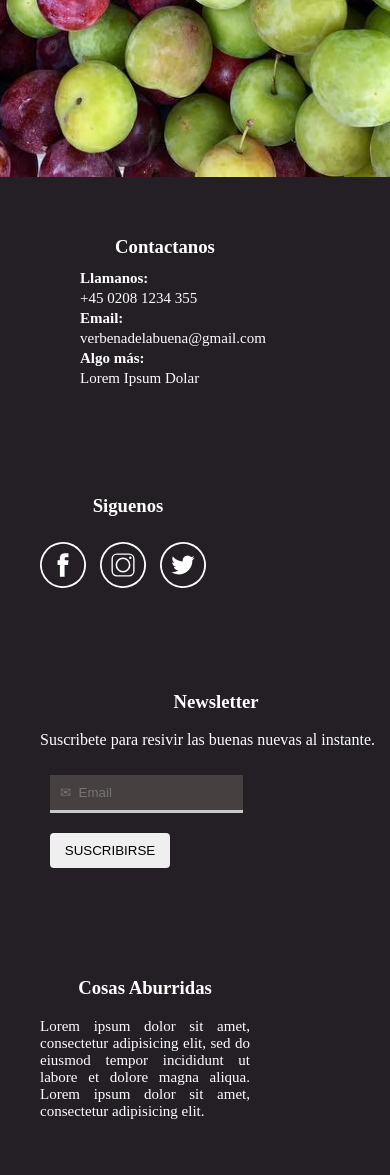
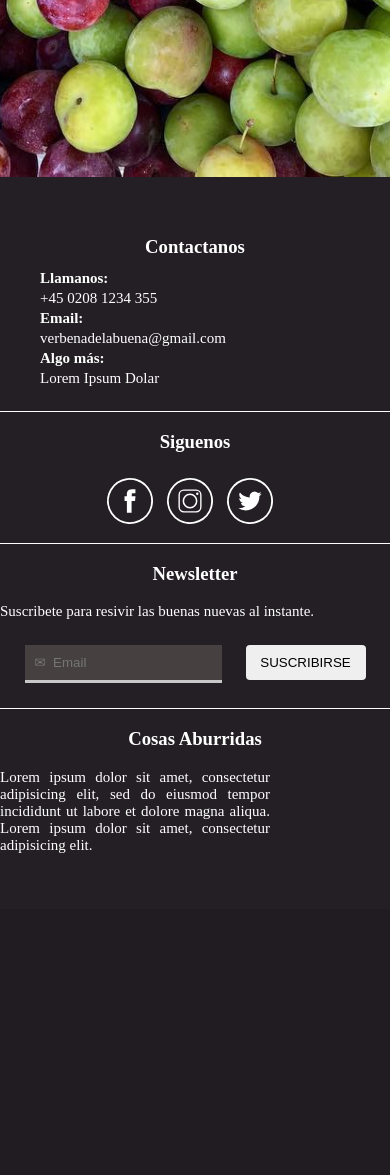
Before and after one commit to itsrenenvt/verbena, a PHP site: page / in a window 390 px wide. Shown: the part 2109-3284 px from the top of the page. After the commit the page ends 2962 px from the top, so only its background shows below. Run offline with PHP 8.4, Linux system fonts and the light colour scheme.

Commit message:
funcionamiento del footer al 50%.

```diff
--- a/css/style.css
+++ b/css/style.css
@@ -81,54 +81,6 @@ ul.menu_ul li a.active{
 	height: 662px;
 }
 
-.foot_uno{
-	text-align: center;
-	color: white;
-	font-style: normal;
-	font-weight: normal;
-	padding: 2.5em;
-	float: left;
-}
-
-.foot_ul{
-	list-style-type: none;
-	text-align: left;
-	font-size: 15px;
-	line-height: 5px;
-}
-
-.foot_li{
-	font-weight: bold;
-}
-
-.img_foot{
-	width: 100%;
-	max-width: 46px;
-	padding-top: 6px;
-	padding-right: 10px;
-}
-
-.foot_p{
-	font-size: 15px;
-	width: 14em;
-	text-align: justify;
-}
-
-.foot_n{
-	width: 22em;
-	text-align: justify;
-}
-
-.foot_uno input{
-	width: 13em;
-}
-
-footer{
-	/* padding: 10em; */
-	overflow: hidden;
-	background: rgb(35, 31, 36);
-	float: center;
-}
 
 .img_right{
 	width: 100%;
@@ -145,17 +97,62 @@ ul.menu_ul img{
 	background-color: #111;
 }
 
-/* INICIO */
+/*Configuración del footer*/
+/*No se ve porque no tiene padding*/
 
-/*Afecta a todo el formulario*/
-.form_sub {
-	/* padding: 3px; */
+.footer{
+	background: rgb(35, 31, 36);
+	overflow: hidden;
+	width: 100%;
+	color: white;
+	text-align: center;
+	padding-top: 40px;
+	padding-bottom: 40px;
+}
+
+.foot_uno, .foot_dos, .foot_tres, .foot_cuatro{
+	float: left;
+	margin-left: 3em;
+	text-align: center;
+}
+
+.foot_tres form{
 	display: flex;
 	flex-direction: row;
-	justify-content: center;
-	float: left;
 }
 
+.foot_ul{
+	width: 100%;
+	list-style-type: none;
+	text-align: justify;
+	font-size: 15px;
+	line-height: 5px;
+}
+
+.foot_li{
+	font-weight: bold;
+}
+
+.img_foot{
+	width: 100%;
+	max-width: 46px;
+	padding-top: 6px;
+	padding-right: 10px;
+}
+
+.foot_cuatro p{
+	width: 18em;
+	font-size: 15px;
+	text-align: justify;
+}
+
+.foot_tres p{
+	width: 22em;
+	font-size: 15px;
+	text-align: justify;
+}
+
+/*Caracteristicas del formulario*/
 .btn_submit{
 	background-color: #EFEFEF;
 	padding: 10px;
@@ -168,7 +165,6 @@ ul.menu_ul img{
 	border-bottom: none;
 	color: rgb(0, 0, 0)white;
 	border-radius: 4px;
-	/* box-shadow: 2px 2px 5px #aaaaaa; */
 }
 
 .btn_submit:hover {
@@ -190,9 +186,30 @@ ul.menu_ul img{
 	color: white;
 }
 
+
+
 @media screen and (max-width: 1110px) {
 	ul.menu_ul li.right,	ul.menu_ul li{
 		float: none;
+	}
+
+	.foot_uno, .foot_dos, .foot_tres, .foot_cuatro{
+		margin-left: 0em;
+		float: none;
+	}
+
+	.foot_uno, .foot_dos, .foot_tres{
+		border-style: solid;
+		border-width: 1px;
+		border-top: none;
+		border-left: none;
+		border-right: none;
+		padding-bottom: 15px;
+	}
+
+	.foot_tres form{
+		display: block;
+		text-align: center;
 	}
 
 	.active{
@@ -205,27 +222,16 @@ ul.menu_ul img{
 		position: relative;
 	}
 
-	footer{
-		float: none;
-		text-align: center;
-	}
-
-	.form_sub {
-		/* padding: 3px; */
-		display: flex;
-		flex-direction: column;
-	}
-
 	.img_right{
+  position: absolute;
 	max-width: 46px;
-  position: absolute;
 	left: 0;
 	right: 0;
 	margin: auto;
 	padding-right: 0px;
 }
-	.img_menu{
+
+.img_menu{
 		padding-bottom: 60px;
 	}
-
 }
--- a/index.html
+++ b/index.html
@@ -35,7 +35,8 @@
 
     </div>
 
-<footer class="footer">
+<footer>
+  <div class="footer">
 
     <div class="foot_uno">
       <h3>Contactanos</h3>
@@ -48,14 +49,14 @@
       </nav>
     </div>
 
-  <div class="foot_uno">
+    <div class="foot_dos">
       <h3>Siguenos</h3>
       <a href="https://www.facebook.com/Verbenadelabuena/" target="_blank"><img src="img/facebook.svg" alt="" class="img_foot"></a>
       <a href="https://www.instagram.com/verbenadelabuena/" target="_blank"><img src="img/instagram.svg" alt="" class="img_foot"></a>
       <a href="#" target="_blank"><img src="img/twitter.svg" alt="" class="img_foot" target="_blank"></a>
     </div>
 
-  <div class="foot_uno">
+    <div class="foot_tres">
       <h3>Newsletter</h3>
       <p class="foot_n">Suscribete para resivir las buenas nuevas al instante.</p>
       <form class="form_sub" action="">
@@ -64,10 +65,12 @@
       </form>
     </div>
 
-  <div class="foot_uno">
+    <div class="foot_cuatro">
       <h3>Cosas Aburridas</h3>
       <p class="foot_p"> Lorem ipsum dolor sit amet, consectetur adipisicing elit, sed do eiusmod tempor incididunt ut
         labore et dolore magna aliqua. Lorem ipsum dolor sit amet, consectetur adipisicing elit.</p>
+    </div>
+
   </div>
 
 </footer>
```
Lines whose indentation alone changed are shown as unchanged.
